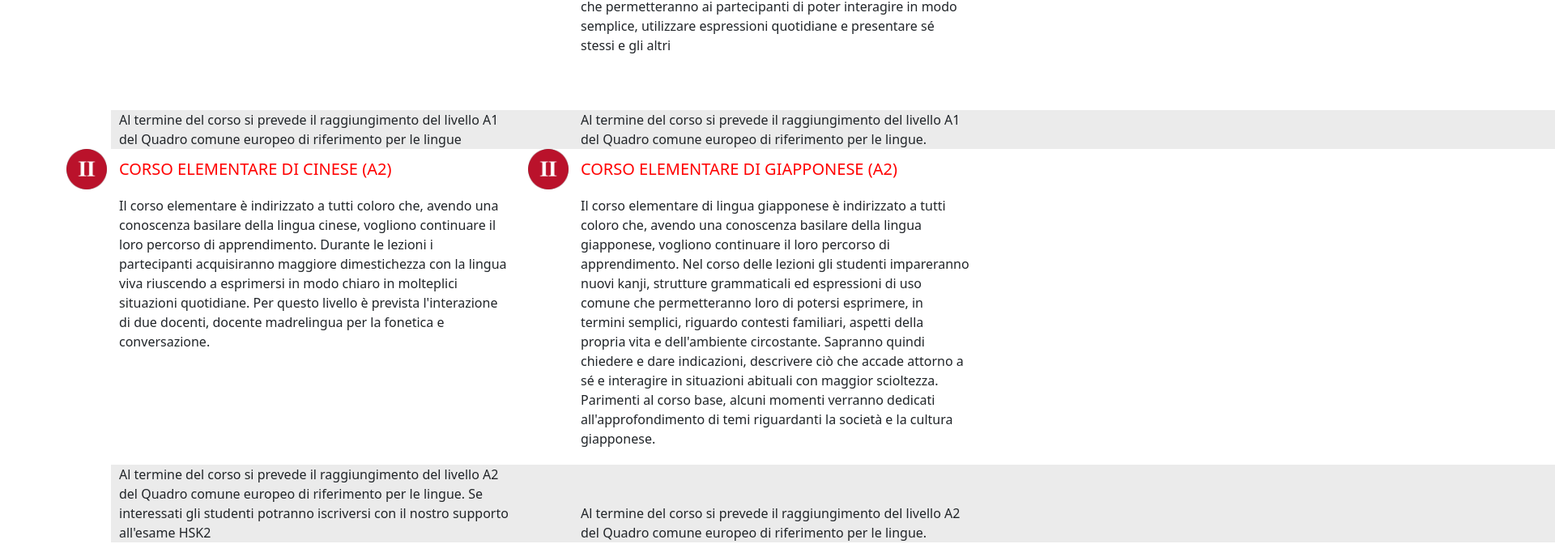
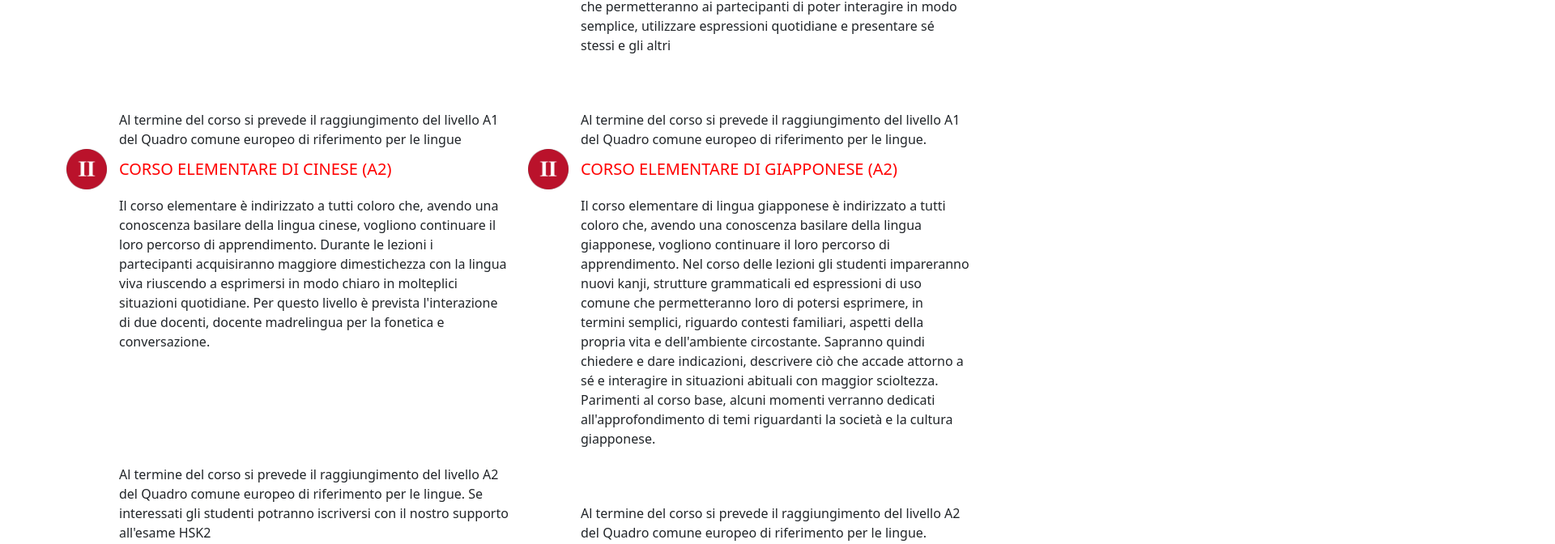
Before and after one commit to MicheleManco/corus, a Vue app: page / in a window 1280 px wide. Shown: the part 3250-3922 px from the top of the page at 81% size, 1920 px wide, since content can reach past the window. Built offline with nearby package versions, Linux system fonts and the light colour scheme.

Commit message:
non completo

```diff
--- a/src/components/Levels.vue
+++ b/src/components/Levels.vue
@@ -21,7 +21,7 @@
                         <p>{{corso.text}}</p>
                         <div class="position-absolute bottom-0 start-20 position-relative">
                             {{corso.comment}}
-                            <div class="sfondo-gray"></div>
+                            <!-- <div class="sfondo-gray"></div> -->
                         </div>
                     </div>
                 </div>
@@ -76,15 +76,15 @@ export default {
 </script>
 
 <style scoped lang="scss">
-.sfondo-gray{
-    height: 100%;
-    width: 2000px;
-    background-color: rgb(235, 235, 235);
-    position: absolute;
-    left: -10px;
-    top: 0;
-    z-index: -1;
-}
+// .sfondo-gray{
+//     height: 100%;
+//     width: 2000px;
+//     background-color: rgb(235, 235, 235);
+//     position: absolute;
+//     left: -10px;
+//     top: 0;
+//     z-index: -1;
+// }
 
 .bg-lightgray{
     background-color: rgb(235, 235, 235);
```
